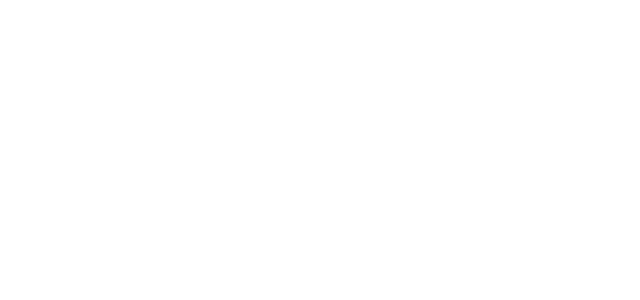
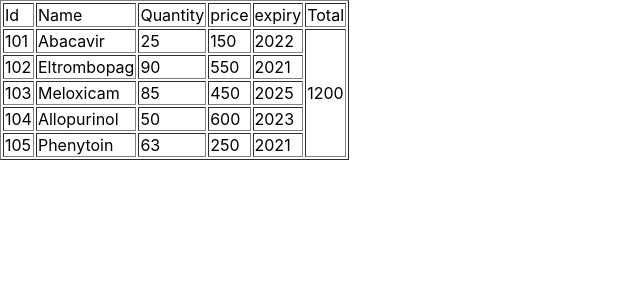
Before and after one commit to Dharmikpaneliy/Batch-9, a React (Create React App) app: page / in a window 1280 px wide. Shown: the top 300 px of the page, without its empty margins (0-640 px from the left). Built offline with nearby package versions, Linux system fonts and the light colour scheme.

Commit message:
git_setup

```diff
--- a/src/App.js
+++ b/src/App.js
@@ -1,7 +1,7 @@
 import React from 'react';
 
 function App(props) {
-    let arrdata =
+    const arrdata =
     [
         {
             id: 101,
@@ -45,14 +45,41 @@
           }
     ];
 
-    console.log(arrdata.map((i) => {return i}));  //map
+    arrdata.map((value,index) => console.log(value.id,value.name,value.quantity,value.price,value.expiry,value.status));
 
-    console.log(arrdata.filter((g) => {return g.expiry >= 2022}));  //filter
+    let ans =
+            arrdata.filter((d,i) => d.expiry >= 2022)
+            .reduce((acc,d,i) => acc + d.price,0);
+
 
     return (
-        <div>
-            {/* <h1>Hello</h1> */}
-        </div>
+      <>
+        <table border="1">
+          <tr>
+            <td>Id</td>
+            <td>Name</td>
+            <td>Quantity</td>
+            <td>price</td>
+            <td>expiry</td>
+            <td>Total</td>
+          </tr>
+          {
+            arrdata.map((value,index) =>
+            {
+              return(
+                <tr>
+                  <td>{value.id}</td>
+                  <td>{value.name}</td>
+                  <td>{value.quantity}</td>
+                  <td>{value.price}</td>
+                  <td>{value.expiry}</td>
+                  {index === 0?<td rowspan={arrdata.length}>{ans}</td>:null}
+                </tr>
+              )
+            })
+          }
+        </table>
+      </>
     );
 }
 
```
